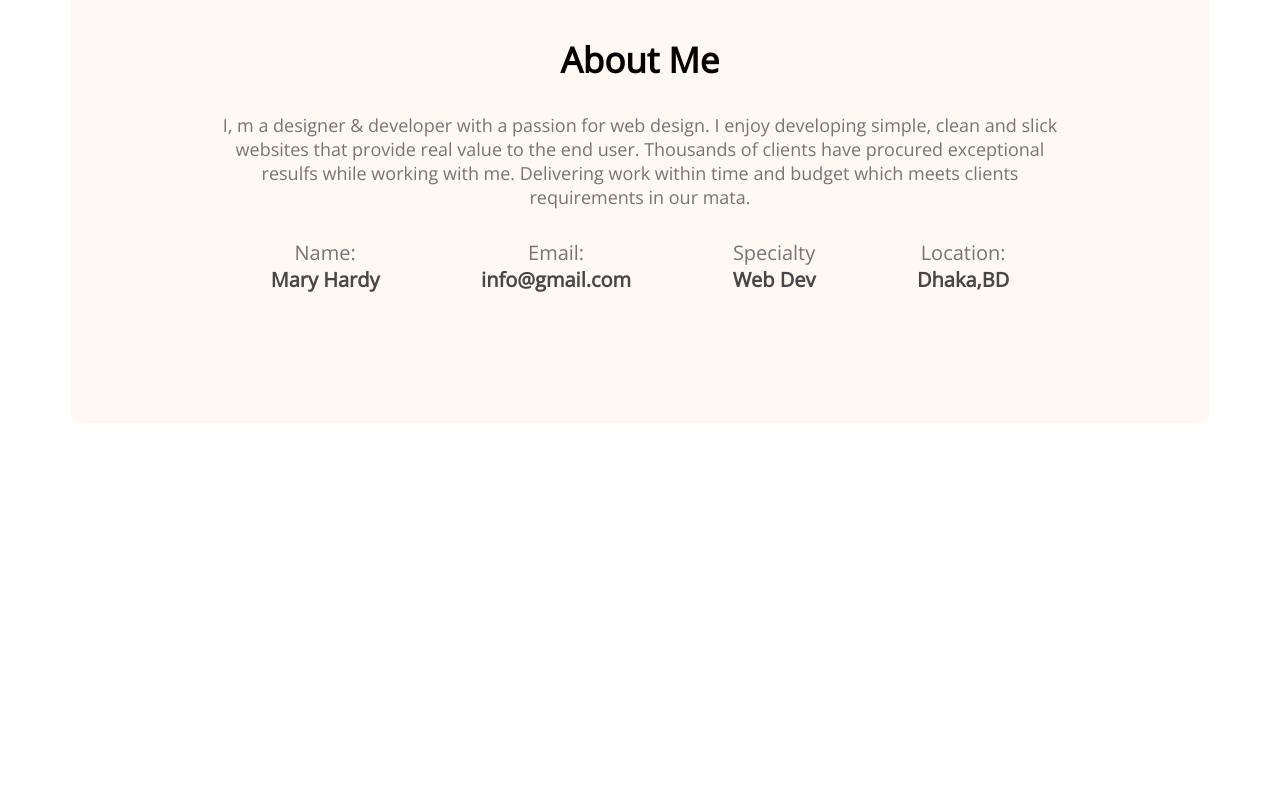
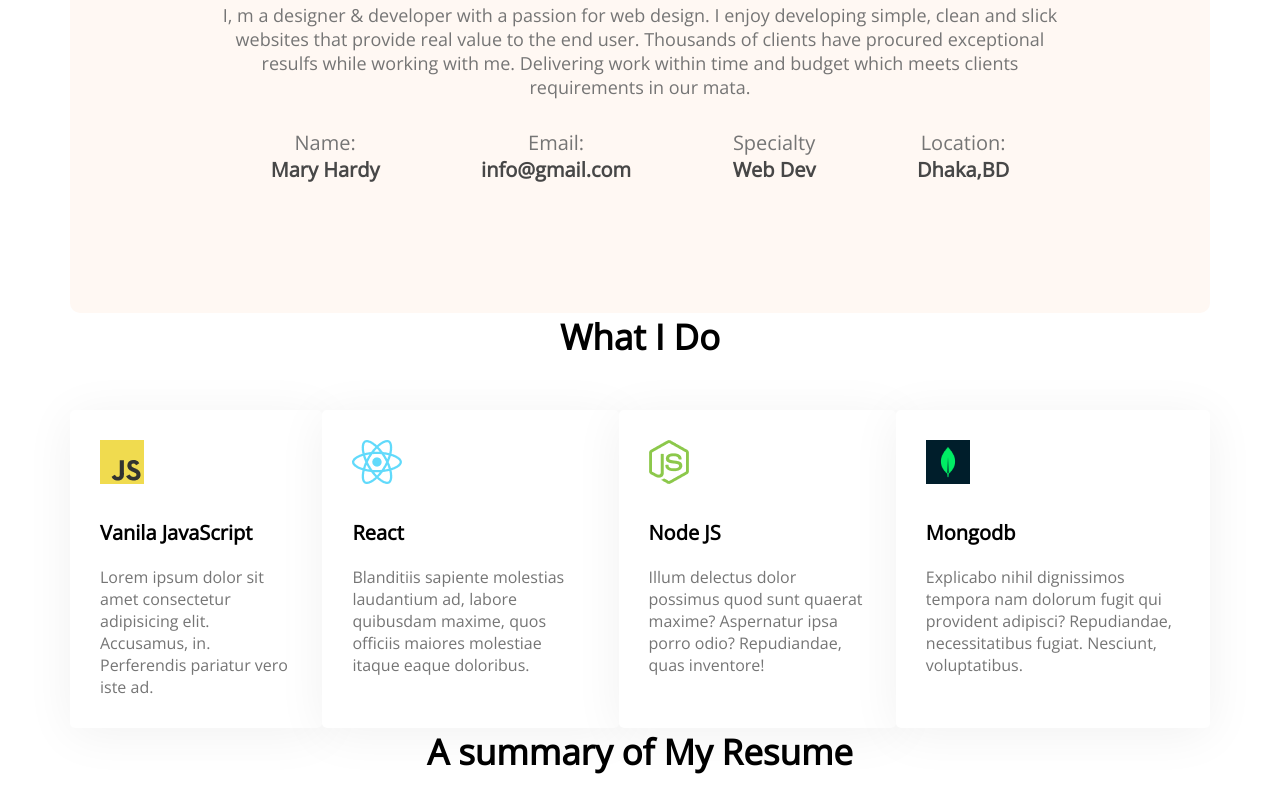
Before and after one commit to naimahoque/developer-portfolio, a plain HTML site: page index.html in a window 1280 px wide. Shown: the part 1064-1876 px from the top of the page. Before the commit the page ends 1487 px from the top, so only its background shows below. Drawn offline with nearby package versions, Linux system fonts and the light colour scheme.

Commit message:
added skill content

```diff
--- a/index.html
+++ b/index.html
@@ -53,7 +53,37 @@
               <p class="info-title">Location:</p>
               <p class="info-description">Dhaka,BD</p>
             </div>
-
+      </section>
+      <!-- what i do section -->
+      <section class="what -i-do">
+          <h3 class="section-title">What I Do</h3>
+          <!-- .skills-container>.skills*4>img+p.skill-title+p.skill-description>lorem15 -->
+          <div class="skills-container">
+            <div class="skills">
+              <img src="images/icons/js.png" alt="">
+              <p class="skill-title">Vanila JavaScript</p>
+              <p class="skill-description">Lorem ipsum dolor sit amet consectetur adipisicing elit. Accusamus, in. Perferendis pariatur vero iste ad.</p>
+            </div>
+            <div class="skills">
+              <img src="images/icons/react.png" alt="">
+              <p class="skill-title">React</p>
+              <p class="skill-description">Blanditiis sapiente molestias laudantium ad, labore quibusdam maxime, quos officiis maiores molestiae itaque eaque doloribus.</p>
+            </div>
+            <div class="skills">
+              <img src="images/icons/nodejs.png" alt="">
+              <p class="skill-title">Node JS</p>
+              <p class="skill-description">Illum delectus dolor possimus quod sunt quaerat maxime? Aspernatur ipsa porro odio? Repudiandae, quas inventore!</p>
+            </div>
+            <div class="skills">
+              <img src="images/icons/mongo.png" alt="">
+              <p class="skill-title">Mongodb</p>
+              <p class="skill-description">Explicabo nihil dignissimos tempora nam dolorum fugit qui provident adipisci? Repudiandae, necessitatibus fugiat. Nesciunt, voluptatibus.</p>
+            </div>
+          </div>
+      </section>
+      <!-- resume Section -->
+      <section class="resume">
+           <h3 class="section-title">A summary of My Resume</h3>
       </section>
     </main>
     <footer>
--- a/portfolio.css
+++ b/portfolio.css
@@ -24,8 +24,9 @@
 nav{
     display: flex;
     justify-content: space-between;
-    margin: 50px 200px;
+    padding: 50px 200px;
 }
+
 .nav-title{
     font-weight: 800;
     font-size: 45px;
@@ -67,8 +68,10 @@ main{
     margin: 0 auto;
 }
 /* about section styles */
+.section{
+    margin-top: 130px;
+}
 .about{
-   margin-top: 130px;
    border-radius: 10px;
    background: #FFF8F3;
    padding: 130px 150px;
@@ -77,10 +80,9 @@ main{
 }
 .section-title{
     text-align: center;
-    margin-bottom: 30px;
+    margin-bottom: 50px;
     font-size: 35px;
     font-weight: 700;
-
 }
 .section-description{
     color: var(--Dark-03, #757575);
@@ -101,3 +103,29 @@ main{
     font-weight: 700;
     color: var(--Dark-02, #474747);
 }
+/* what i do styles */
+.what-i-do{
+    margin-top: 130px;
+    margin-bottom: 50px;
+}
+/* Skills section */
+.skills-container{
+    display: flex;
+}
+.skill-title{
+    font-weight: 700;
+    font-size: 20px;
+    margin-top: 30px;
+    margin-bottom: 20px;
+}
+.skill-description{
+    color: var(--Dark-03, #757575);
+
+}
+.skills{
+    border-radius: 5px;
+    background: #FFF;
+    box-shadow: 0px 6px 50px 0px rgba(0, 0, 0, 0.06);
+    padding: 30px;
+}
+/* resume styles */
```
